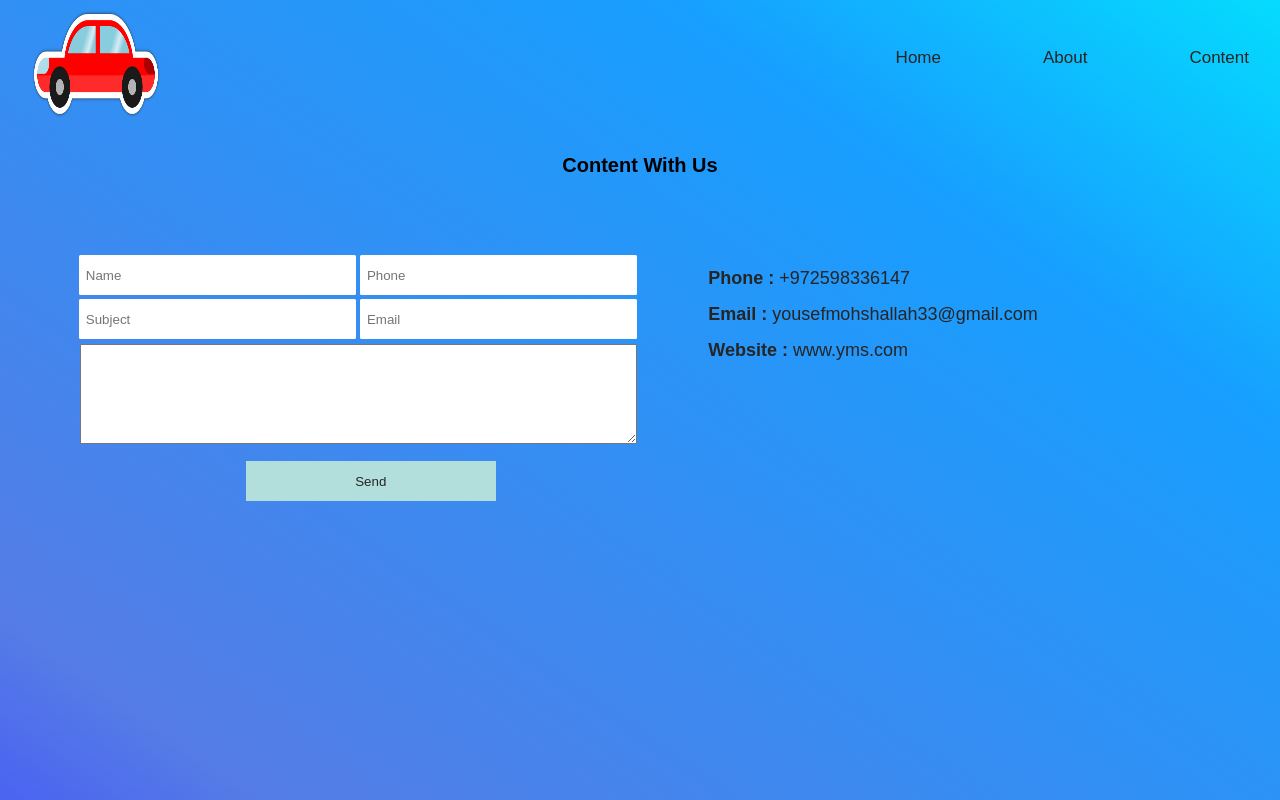
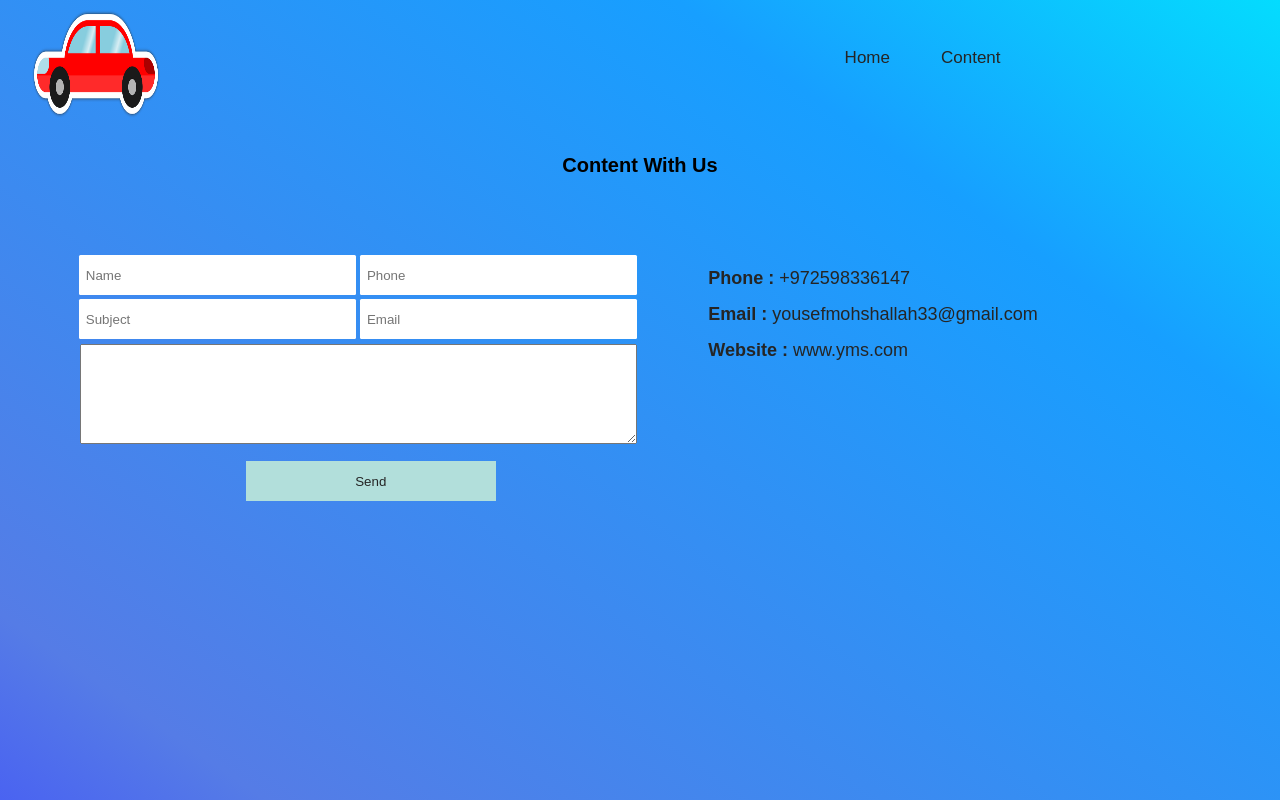
Before and after one commit to yousefShallah/YMSApp, a React (Create React App) app: page /content in a window 1280 px wide. Built offline with nearby package versions, Linux system fonts and the light colour scheme.

Commit message:
delete about link

```diff
--- a/src/App.js
+++ b/src/App.js
@@ -12,7 +12,6 @@ class App extends React.Component {
       <BrowserRouter>
         <NavBar />
           <Route exact path='/' component={Index} />
-          <Route path='/about' component={About} />
           <Route path='/content' component={Content} />
       </BrowserRouter>
 
@@ -22,5 +21,7 @@ class App extends React.Component {
 
 }
 }
-
+/*  // about rout link
+    <Route path='/about' component={About} />
+*/
 export default App;
--- a/src/Components/NavBar/index.js
+++ b/src/Components/NavBar/index.js
@@ -10,10 +10,12 @@ const NavBar = () => {
             </div>
             <ul className="list">
                 <li> <Link to="/"> Home </Link> </li>
-                <li> <Link to="/about"> About </Link> </li>
                 <li> <Link to="/content"> Content </Link> </li>
             </ul>
         </div>
     )
 }
+/*// about link
+<li> <Link to="/about"> About </Link> </li>
+*/
 export default NavBar;
--- a/src/Components/NavBar/style.css
+++ b/src/Components/NavBar/style.css
@@ -27,7 +27,7 @@
 }
 .list li{
     font-size: 17px;
-    margin-left: 6em;
+    margin-left: 3em;
 }
 .list li a{
     text-decoration: none;
```
